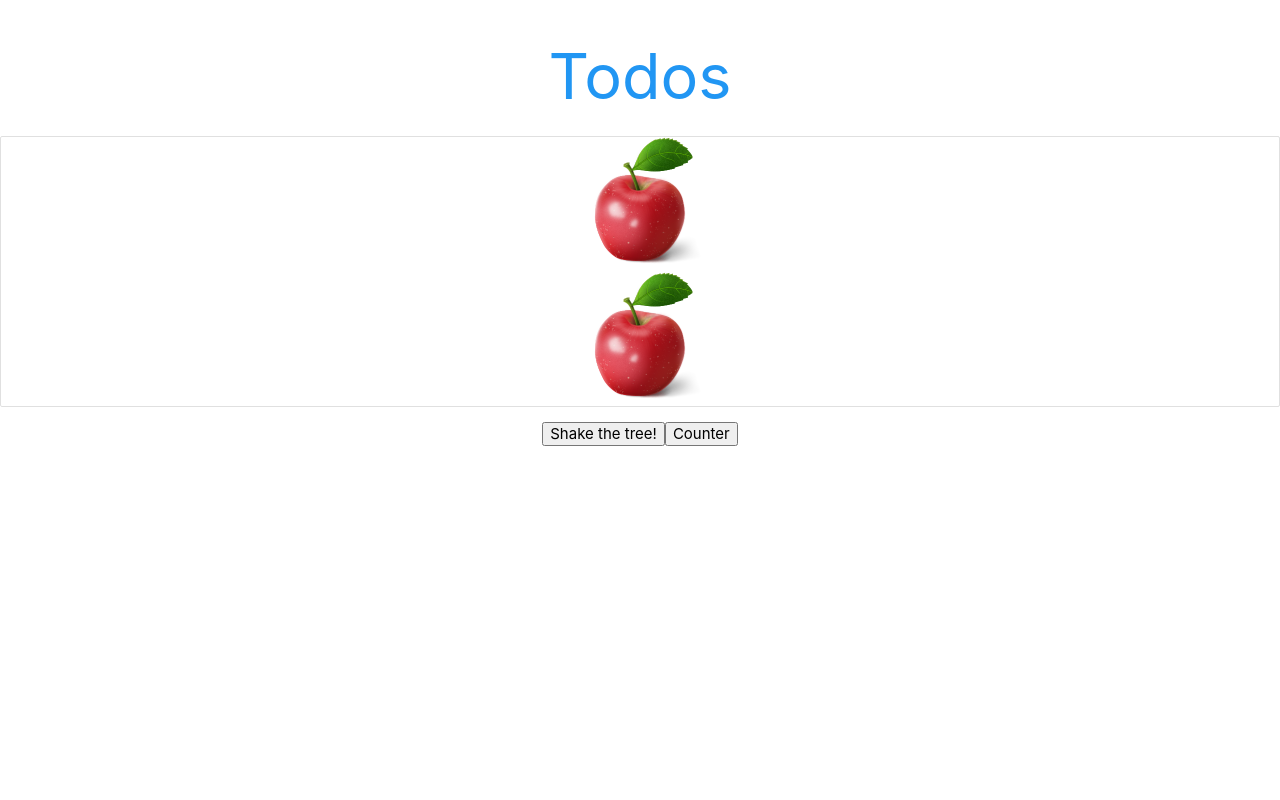
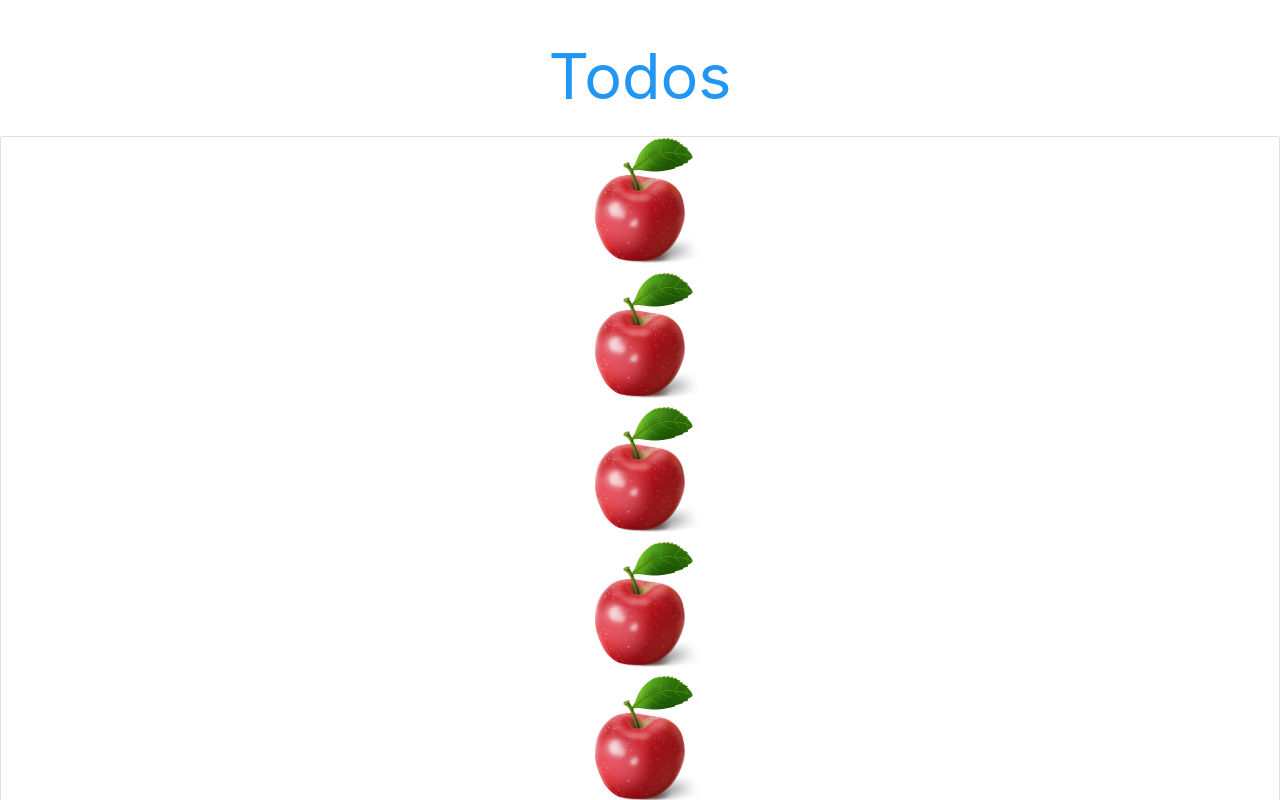
Before and after one commit to MuslumYilmaz/react-shaking-tree, a React (Create React App) app: page / in a window 1280 px wide. Shown: the top 800 px of the page. Built offline with nearby package versions, Linux system fonts and the light colour scheme.

Commit message:
drop more than one apple

```diff
--- a/src/App.css
+++ b/src/App.css
@@ -12,6 +12,7 @@
   position: relative;
   bottom: 0;
   animation-name: drop;
+  animation-fill-mode: forwards;
   animation-duration: 4s;
 }
 
--- a/src/App.js
+++ b/src/App.js
@@ -7,6 +7,11 @@ class App extends Component {
     apples: [
       {id: 0, src: './apple.png', class: "apple"},
       {id: 1, src: './apple.png', class: "apple"},
+      {id: 2, src: './apple.png', class: "apple"},
+      {id: 3, src: './apple.png', class: "apple"},
+      {id: 4, src: './apple.png', class: "apple"},
+      {id: 5, src: './apple.png', class: "apple"},
+      {id: 6, src: './apple.png', class: "apple"}
     ]
   }
   randomApple = () => {
@@ -32,14 +37,21 @@ class App extends Component {
   }
 
   test = () => {
-    let index = Math.floor(Math.random() * 2);  // create a random index for apple array
+    // generate a random number less than array index so dropped appples will differ each time we run the function
+    let count =  Math.floor(Math.random() * 5) + 1; // add +1 so dropped apple number will be always more than one
     let apples = [...this.state.apples];
 
-    apples.forEach(el => {
-      if (el.id === index) {
-        el.class = "apple-drop"
+      while (count <= apples.length) {
+        let index = Math.floor(Math.random() * 6); // create a random index for apple array
+        apples.forEach(el => {
+          if (el.id === index) {
+            el.class = "apple-drop";
+            count += 1;
+            console.log(el);
+          }
+        })
       }
-    })
+
 
     this.setState({
       apples
```
